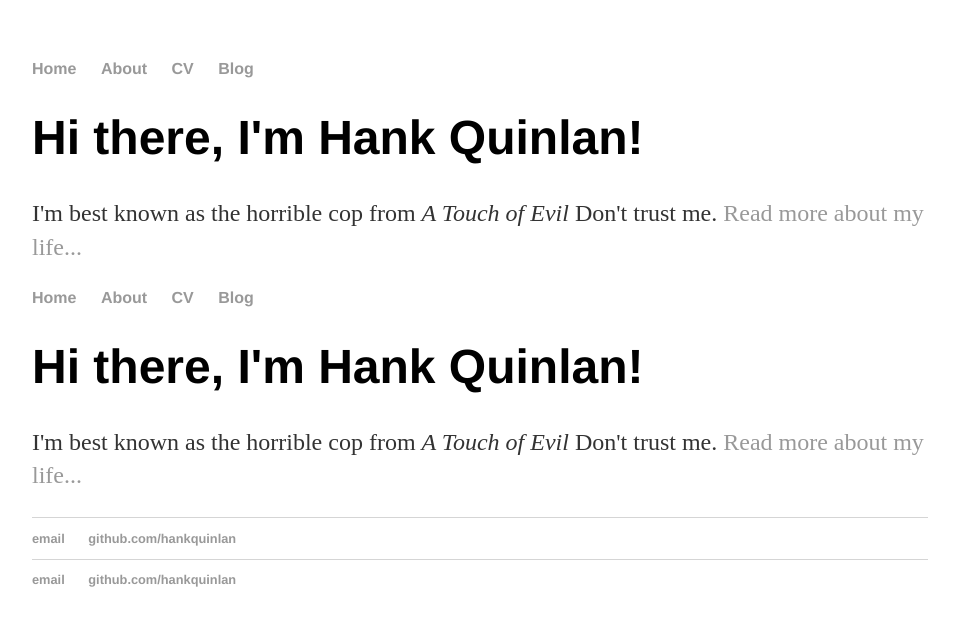
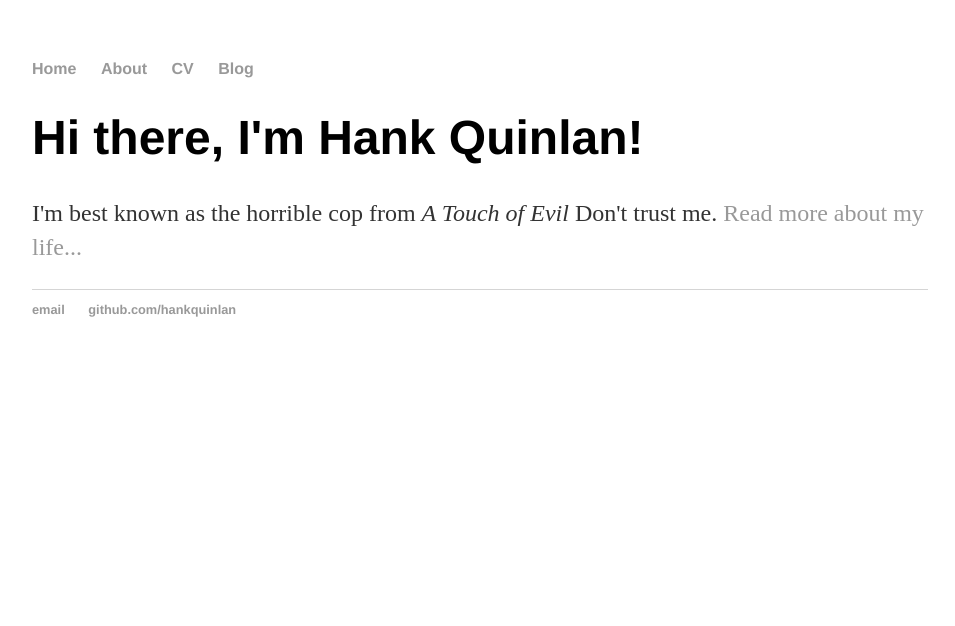
Before and after one commit to jasonqiangguo/jasonqiangguo.github.io, a Jekyll site: the page built from index.html, in a window 1280 px wide. Shown: the top 626 px of the page, without its empty margins (160-1115 px from the left). Built offline with Jekyll 4.4.1, drawn with Linux system fonts in a browser that asks for light colours.

Commit message:
Update index.html

```diff
--- a/index.html
+++ b/index.html
@@ -6,33 +6,3 @@
 	<h1>Hi there, I'm Hank Quinlan!</h1>
 	<p>I'm best known as the horrible cop from <em>A Touch of Evil</em> Don't trust me. <a href="/about">Read more about my life...</a></p>
 </div><!-- /.blurb -->
-<!DOCTYPE html>
-<html>
-	<head>
-		<title>Hank Quinlan, Horrible Cop</title>
-		<!-- link to main stylesheet -->
-		<link rel="stylesheet" type="text/css" href="/css/main.css">
-	</head>
-	<body>
-		<nav>
-    		<ul>
-        		<li><a href="/">Home</a></li>
-	        	<li><a href="/about">About</a></li>
-        		<li><a href="/cv">CV</a></li>
-        		<li><a href="/blog">Blog</a></li>
-    		</ul>
-		</nav>
-		<div class="container">
-    		<div class="blurb">
-        		<h1>Hi there, I'm Hank Quinlan!</h1>
-				<p>I'm best known as the horrible cop from <em>A Touch of Evil</em> Don't trust me. <a href="/about">Read more about my life...</a></p>
-    		</div><!-- /.blurb -->
-		</div><!-- /.container -->
-		<footer>
-    		<ul>
-        		<li><a href="mailto:hankquinlanhub@gmail.com">email</a></li>
-        		<li><a href="https://github.com/hankquinlan">github.com/hankquinlan</a></li>
-			</ul>
-		</footer>
-	</body>
-</html>
```
